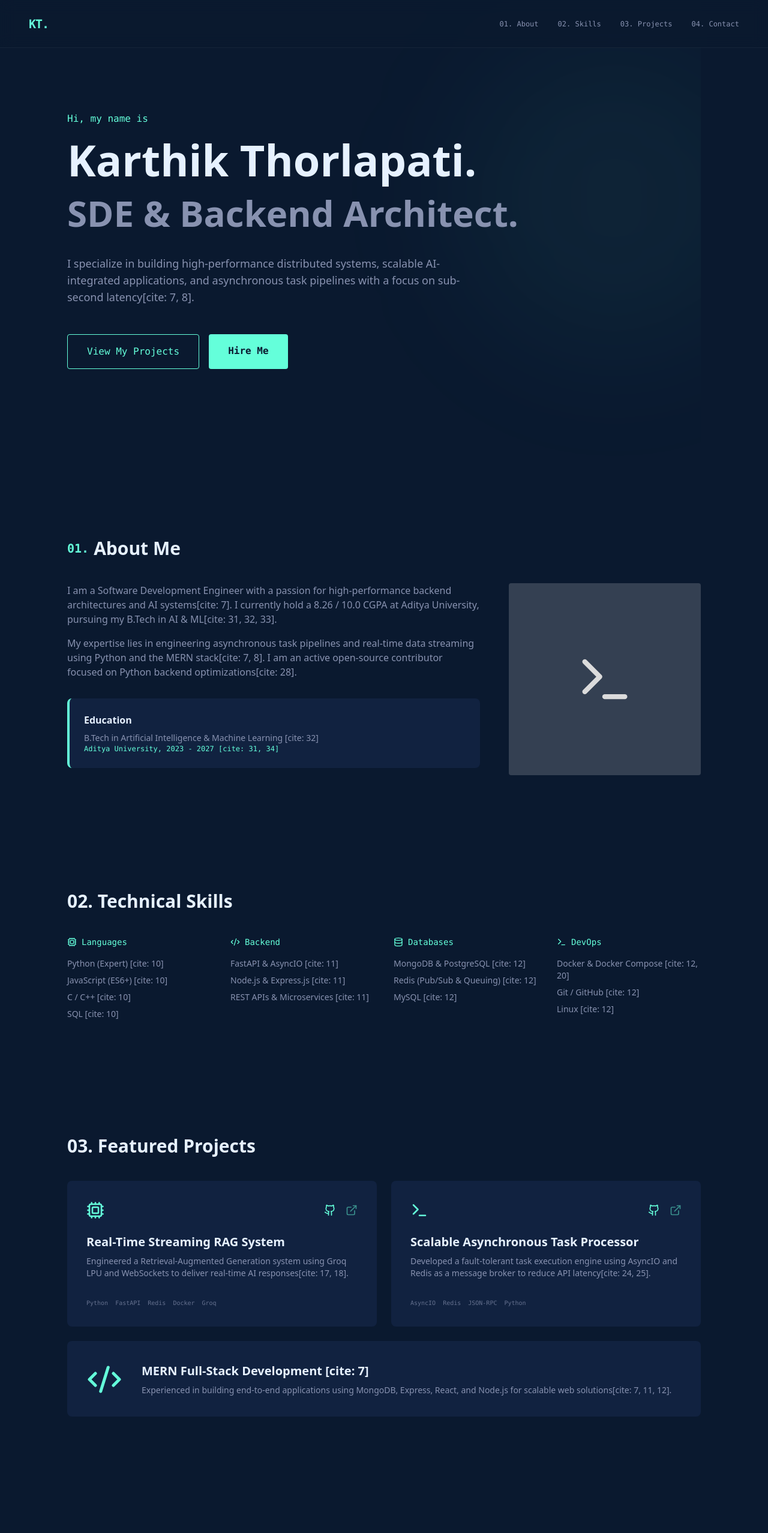
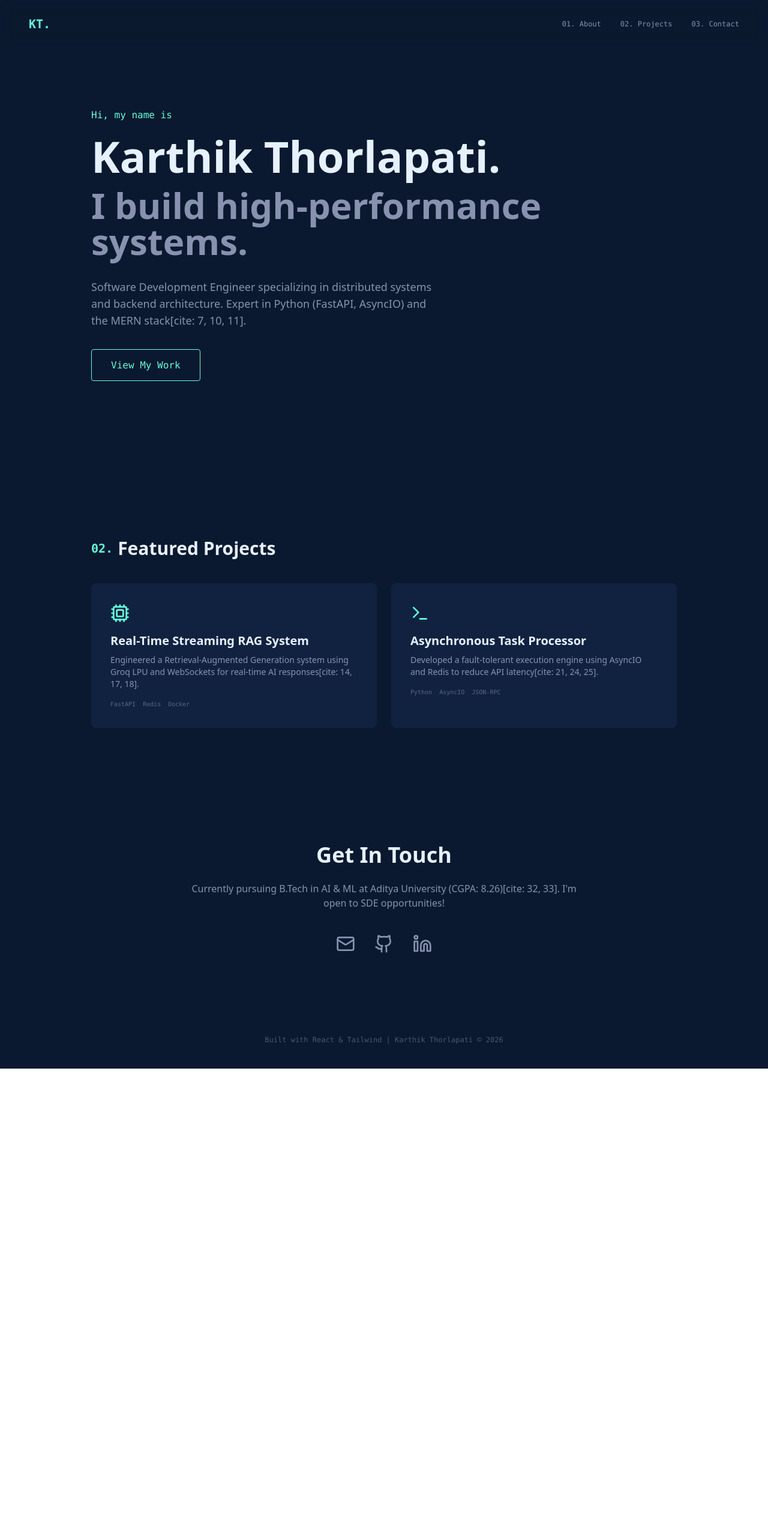
Before and after one commit to karthikthorlapati/my-portfolio, a React (Vite) app: page / in a window 1280 px wide. Shown: the top 2555 px of the page at 60% size. After the commit the page ends 1781 px from the top, so only its background shows below. Built offline with nearby package versions, Linux system fonts and the light colour scheme.

Commit message:
Fix: Update lucide-react icon naming for Vercel compatibility

```diff
--- a/src/App.jsx
+++ b/src/App.jsx
@@ -2,241 +2,97 @@ import React from 'react';
 import { motion, useScroll, useTransform } from 'framer-motion';
 import { Github, Linkedin, Mail, ExternalLink, Code2, Database, Terminal, Cpu } from 'lucide-react';
 
-// 1. REUSABLE ANIMATION WRAPPER
-const Reveal = ({ children, width = "100%" }) => {
-  return (
+// REUSABLE ANIMATION WRAPPER
+const Reveal = ({ children }) => (
   <motion.div
     initial={{ opacity: 0, y: 50 }}
     whileInView={{ opacity: 1, y: 0 }}
     viewport={{ once: true, amount: 0.2 }}
-      transition={{ duration: 0.6, ease: "easeOut" }}
-      style={{ width }}
+    transition={{ duration: 0.6 }}
   >
     {children}
   </motion.div>
 );
-};
 
-// 2. HERO SECTION (With Parallax)
-const Hero = () => {
+export default function App() {
   const { scrollY } = useScroll();
-  const y = useTransform(scrollY, [0, 500], [0, 150]);
-  const opacity = useTransform(scrollY, [0, 300], [1, 0]);
+  const yParallax = useTransform(scrollY, [0, 500], [0, 150]);
 
   return (
-    <section className="h-screen flex flex-col justify-center relative overflow-hidden">
-      <motion.div style={{ y, opacity }} className="z-10">
-        <p className="text-[#64ffda] font-mono mb-5">Hi, my name is</p>
-        <h1 className="text-5xl md:text-7xl font-bold text-[#e6f1ff] mb-4">
-          Karthik Thorlapati.
-        </h1>
-        <h2 className="text-4xl md:text-6xl font-bold text-[#8892b0] mb-8 leading-tight">
-          SDE & Backend Architect.
-        </h2>
-        <p className="max-w-2xl text-[#8892b0] text-lg mb-12">
-          I specialize in building high-performance distributed systems,
-          scalable AI-integrated applications, and asynchronous task pipelines
-          with a focus on sub-second latency[cite: 7, 8].
-        </p>
-        <div className="flex gap-4">
-          <a href="#projects" className="px-8 py-4 border border-[#64ffda] text-[#64ffda] rounded hover:bg-[#64ffda]/10 transition-all font-mono">
-            View My Projects
-          </a>
-          <a href="mailto:karthikthorlapati33@gmail.com" className="px-8 py-4 bg-[#64ffda] text-[#0a192f] rounded hover:bg-[#64ffda]/80 transition-all font-mono font-bold">
-            Hire Me
-          </a>
-        </div>
-      </motion.div>
-
-      <motion.div
-        style={{ y: useTransform(scrollY, [0, 1000], [0, 300]) }}
-        className="absolute right-[-10%] top-[10%] w-[500px] h-[500px] bg-[#64ffda]/5 rounded-full blur-[120px] -z-0"
-      />
-    </section>
-  );
-};
-
-// 3. MAIN APP
-export default function App() {
-  return (
-    <div className="bg-[#0a192f] text-[#8892b0] min-h-screen font-sans selection:bg-[#233554] selection:text-[#64ffda]">
-
-      <nav className="fixed top-0 w-full h-20 px-6 md:px-12 flex justify-between items-center z-50 backdrop-blur-md bg-[#0a192f]/80 border-b border-white/5">
-        <div className="text-[#64ffda] font-mono font-bold text-xl tracking-tighter">KT.</div>
-        <ul className="hidden md:flex gap-8 font-mono text-xs">
-          <li><a href="#about" className="hover:text-[#64ffda] transition-colors">01. About</a></li>
-          <li><a href="#skills" className="hover:text-[#64ffda] transition-colors">02. Skills</a></li>
-          <li><a href="#projects" className="hover:text-[#64ffda] transition-colors">03. Projects</a></li>
-          <li><a href="#contact" className="hover:text-[#64ffda] transition-colors">04. Contact</a></li>
+    <div className="bg-[#0a192f] text-[#8892b0] min-h-screen font-sans">
+      {/* Navigation */}
+      <nav className="fixed top-0 w-full h-20 px-12 flex justify-between items-center z-50 backdrop-blur-md bg-[#0a192f]/80">
+        <div className="text-[#64ffda] font-mono font-bold text-xl">KT.</div>
+        <ul className="flex gap-8 font-mono text-xs">
+          <li><a href="#about" className="hover:text-[#64ffda]">01. About</a></li>
+          <li><a href="#projects" className="hover:text-[#64ffda]">02. Projects</a></li>
+          <li><a href="#contact" className="hover:text-[#64ffda]">03. Contact</a></li>
         </ul>
       </nav>
 
-      <main className="max-w-6xl mx-auto px-6 md:px-12">
+      <main className="max-w-5xl mx-auto px-6">
+        {/* HERO SECTION */}
+        <section className="h-screen flex flex-col justify-center">
+          <motion.div style={{ y: yParallax }}>
+            <p className="text-[#64ffda] font-mono mb-5">Hi, my name is</p>
+            <h1 className="text-5xl md:text-7xl font-bold text-[#e6f1ff] mb-4">Karthik Thorlapati.</h1>
+            <h2 className="text-4xl md:text-6xl font-bold text-[#8892b0] mb-8">I build high-performance systems.</h2>
+            <p className="max-w-xl text-lg mb-12">
+              Software Development Engineer specializing in distributed systems and backend architecture.
+              Expert in Python (FastAPI, AsyncIO) and the MERN stack[cite: 7, 10, 11].
+            </p>
+            <a href="#projects" className="px-8 py-4 border border-[#64ffda] text-[#64ffda] rounded hover:bg-[#64ffda]/10 transition-all font-mono">
+              View My Work
+            </a>
+          </motion.div>
+        </section>
 
-        <Hero />
-
-        {/* ABOUT & EDUCATION */}
-        <section id="about" className="py-24">
+        {/* PROJECTS SECTION */}
+        <section id="projects" className="py-24">
           <Reveal>
             <h3 className="text-3xl font-bold text-[#e6f1ff] mb-10 flex items-center">
-              <span className="text-[#64ffda] font-mono text-xl mr-2">01.</span> About Me
+              <span className="text-[#64ffda] font-mono text-xl mr-2">02.</span> Featured Projects
             </h3>
-            <div className="grid md:grid-cols-3 gap-12">
-              <div className="md:col-span-2 space-y-4">
-                <p>
-                  I am a Software Development Engineer with a passion for high-performance backend
-                  architectures and AI systems[cite: 7]. I currently hold a 8.26 / 10.0 CGPA
-                  at Aditya University, pursuing my B.Tech in AI & ML[cite: 31, 32, 33].
-                </p>
-                <p>
-                  My expertise lies in engineering asynchronous task pipelines and real-time data
-                  streaming using Python and the MERN stack[cite: 7, 8]. I am an active open-source
-                  contributor focused on Python backend optimizations[cite: 28].
-                </p>
-                <div className="bg-[#112240] p-6 rounded-lg border-l-4 border-[#64ffda] mt-8">
-                  <h4 className="text-[#e6f1ff] font-bold mb-2">Education</h4>
-                  <p className="text-sm">B.Tech in Artificial Intelligence & Machine Learning [cite: 32]</p>
-                  <p className="text-[#64ffda] font-mono text-xs">Aditya University, 2023 - 2027 [cite: 31, 34]</p>
+            <div className="grid md:grid-cols-2 gap-6">
+              {/* RAG System */}
+              <div className="bg-[#112240] p-8 rounded-lg border-t-2 border-transparent hover:border-[#64ffda] transition-all">
+                <Cpu className="text-[#64ffda] mb-4" size={32} />
+                <h4 className="text-xl font-bold text-[#e6f1ff] mb-2">Real-Time Streaming RAG System</h4>
+                <p className="text-sm mb-4">Engineered a Retrieval-Augmented Generation system using Groq LPU and WebSockets for real-time AI responses[cite: 14, 17, 18].</p>
+                <div className="flex gap-3 text-[10px] font-mono opacity-60">
+                  <span>FastAPI</span> <span>Redis</span> <span>Docker</span>
                 </div>
               </div>
-              <div className="relative group h-fit">
-                <div className="absolute inset-0 border-2 border-[#64ffda] rounded translate-x-4 translate-y-4 group-hover:translate-x-2 group-hover:translate-y-2 transition-transform -z-10"></div>
-                <div className="bg-[#64ffda]/20 aspect-square rounded overflow-hidden grayscale hover:grayscale-0 transition-all duration-500">
-                   <div className="w-full h-full flex items-center justify-center text-[#64ffda]">
-                      <Terminal size={100} />
-                   </div>
+
+              {/* Task Processor */}
+              <div className="bg-[#112240] p-8 rounded-lg border-t-2 border-transparent hover:border-[#64ffda] transition-all">
+                <Terminal className="text-[#64ffda] mb-4" size={32} />
+                <h4 className="text-xl font-bold text-[#e6f1ff] mb-2">Asynchronous Task Processor</h4>
+                <p className="text-sm mb-4">Developed a fault-tolerant execution engine using AsyncIO and Redis to reduce API latency[cite: 21, 24, 25].</p>
+                <div className="flex gap-3 text-[10px] font-mono opacity-60">
+                  <span>Python</span> <span>AsyncIO</span> <span>JSON-RPC</span>
                 </div>
               </div>
             </div>
           </Reveal>
         </section>
 
-        {/* SKILLS */}
-        <section id="skills" className="py-24">
+        {/* CONTACT SECTION */}
+        <section id="contact" className="py-24 text-center max-w-2xl mx-auto">
           <Reveal>
-            <h3 className="text-3xl font-bold text-[#e6f1ff] mb-10">02. Technical Skills</h3>
-            <div className="grid grid-cols-1 md:grid-cols-2 lg:grid-cols-4 gap-8">
-              <div className="space-y-4">
-                <h4 className="text-[#64ffda] font-mono text-sm flex items-center gap-2"><Cpu size={16}/> Languages</h4>
-                <ul className="text-sm space-y-2">
-                   <li>Python (Expert) [cite: 10]</li><li>JavaScript (ES6+) [cite: 10]</li><li>C / C++ [cite: 10]</li><li>SQL [cite: 10]</li>
-                </ul>
-              </div>
-              <div className="space-y-4">
-                <h4 className="text-[#64ffda] font-mono text-sm flex items-center gap-2"><Code2 size={16}/> Backend</h4>
-                <ul className="text-sm space-y-2">
-                   <li>FastAPI & AsyncIO [cite: 11]</li><li>Node.js & Express.js [cite: 11]</li><li>REST APIs & Microservices [cite: 11]</li>
-                </ul>
-              </div>
-              <div className="space-y-4">
-                <h4 className="text-[#64ffda] font-mono text-sm flex items-center gap-2"><Database size={16}/> Databases</h4>
-                <ul className="text-sm space-y-2">
-                   <li>MongoDB & PostgreSQL [cite: 12]</li><li>Redis (Pub/Sub & Queuing) [cite: 12]</li><li>MySQL [cite: 12]</li>
-                </ul>
-              </div>
-              <div className="space-y-4">
-                <h4 className="text-[#64ffda] font-mono text-sm flex items-center gap-2"><Terminal size={16}/> DevOps</h4>
-                <ul className="text-sm space-y-2">
-                   <li>Docker & Docker Compose [cite: 12, 20]</li><li>Git / GitHub [cite: 12]</li><li>Linux [cite: 12]</li>
-                </ul>
-              </div>
+            <h3 className="text-4xl font-bold text-[#e6f1ff] mb-6">Get In Touch</h3>
+            <p className="mb-10">Currently pursuing B.Tech in AI & ML at Aditya University (CGPA: 8.26)[cite: 32, 33]. I'm open to SDE opportunities!</p>
+            <div className="flex justify-center gap-8">
+              <a href="mailto:karthikthorlapati33@gmail.com" className="hover:text-[#64ffda]"><Mail size={32} /></a>
+              <a href="https://github.com/karthikthorlapati" className="hover:text-[#64ffda]"><Github size={32} /></a>
+              <a href="https://linkedin.com/in/karthikthorlapati" className="hover:text-[#64ffda]"><Linkedin size={32} /></a>
             </div>
           </Reveal>
         </section>
-
-        {/* PROJECTS */}
-        <section id="projects" className="py-24">
-          <Reveal>
-            <h3 className="text-3xl font-bold text-[#e6f1ff] mb-10">03. Featured Projects</h3>
-            <div className="grid grid-cols-1 md:grid-cols-2 gap-6">
-
-              {/* Project 1: RAG System */}
-              <motion.div whileHover={{ y: -10 }} className="bg-[#112240] p-8 rounded-lg flex flex-col justify-between border-t-2 border-transparent hover:border-[#64ffda] transition-all duration-300">
-                <div>
-                  <div className="flex justify-between items-center mb-6 text-[#64ffda]">
-                    <Cpu size={30} />
-                    <div className="flex gap-4">
-                      <a href="https://github.com" className="hover:text-white"><Github size={20}/></a>
-                      <ExternalLink size={20} className="opacity-50" />
-                    </div>
-                  </div>
-                  <h4 className="text-xl font-bold text-[#e6f1ff] mb-2">Real-Time Streaming RAG System </h4>
-                  <p className="text-sm mb-4">Engineered a Retrieval-Augmented Generation system using Groq LPU and WebSockets to deliver real-time AI responses[cite: 17, 18].</p>
-                </div>
-                <ul className="flex flex-wrap gap-3 font-mono text-[10px] mt-4 opacity-70">
-                  <li>Python</li><li>FastAPI</li><li>Redis</li><li>Docker</li><li>Groq</li>
-                </ul>
-              </motion.div>
-
-              {/* Project 2: Task Processor */}
-              <motion.div whileHover={{ y: -10 }} className="bg-[#112240] p-8 rounded-lg flex flex-col justify-between border-t-2 border-transparent hover:border-[#64ffda] transition-all duration-300">
-                <div>
-                  <div className="flex justify-between items-center mb-6 text-[#64ffda]">
-                    <Terminal size={30} />
-                    <div className="flex gap-4">
-                      <a href="https://github.com" className="hover:text-white"><Github size={20}/></a>
-                      <ExternalLink size={20} className="opacity-50" />
-                    </div>
-                  </div>
-                  <h4 className="text-xl font-bold text-[#e6f1ff] mb-2">Scalable Asynchronous Task Processor </h4>
-                  <p className="text-sm mb-4">Developed a fault-tolerant task execution engine using AsyncIO and Redis as a message broker to reduce API latency[cite: 24, 25].</p>
-                </div>
-                <ul className="flex flex-wrap gap-3 font-mono text-[10px] mt-4 opacity-70">
-                  <li>AsyncIO</li><li>Redis</li><li>JSON-RPC</li><li>Python</li>
-                </ul>
-              </motion.div>
-
-              {/* Project 3: MERN Project Placeholder */}
-              <motion.div whileHover={{ y: -10 }} className="bg-[#112240] p-8 rounded-lg flex flex-col justify-between border-t-2 border-transparent hover:border-[#64ffda] transition-all duration-300 md:col-span-2">
-                <div className="flex gap-8 items-center">
-                  <div className="text-[#64ffda] hidden md:block"><Code2 size={60} /></div>
-                  <div>
-                    <h4 className="text-xl font-bold text-[#e6f1ff] mb-2">MERN Full-Stack Development [cite: 7]</h4>
-                    <p className="text-sm">Experienced in building end-to-end applications using MongoDB, Express, React, and Node.js for scalable web solutions[cite: 7, 11, 12].</p>
-                  </div>
-                </div>
-              </motion.div>
-
-            </div>
-          </Reveal>
-        </section>
-
-        {/* CONTACT */}
-        <section id="contact" className="py-24 text-center max-w-2xl mx-auto">
-          <Reveal>
-            <p className="text-[#64ffda] font-mono mb-4 text-sm">04. Get In Touch</p>
-            <h3 className="text-4xl md:text-5xl font-bold text-[#e6f1ff] mb-6">Let's Connect</h3>
-            <p className="mb-10">
-              I am currently looking for SDE opportunities where I can apply my skills in backend
-              architecture and high-performance systems[cite: 7, 8].
-            </p>
-
-            <div className="flex justify-center gap-10 mb-12">
-              <a href="mailto:karthikthorlapati33@gmail.com" className="hover:text-[#64ffda] hover:-translate-y-1 transition-all flex flex-col items-center gap-2">
-                <Mail size={32} /><span className="text-[10px] font-mono uppercase tracking-widest">Email</span>
-              </a>
-              <a href="https://github.com/karthikthorlapati" target="_blank" className="hover:text-[#64ffda] hover:-translate-y-1 transition-all flex flex-col items-center gap-2">
-                <Github size={32} /><span className="text-[10px] font-mono uppercase tracking-widest">Github</span>
-              </a>
-              <a href="https://linkedin.com/in/karthikthorlapati" target="_blank" className="hover:text-[#64ffda] hover:-translate-y-1 transition-all flex flex-col items-center gap-2">
-                <Linkedin size={32} /><span className="text-[10px] font-mono uppercase tracking-widest">LinkedIn</span>
-              </a>
-            </div>
-
-            <a
-              href="mailto:karthikthorlapati33@gmail.com"
-              className="px-12 py-5 border border-[#64ffda] text-[#64ffda] rounded hover:bg-[#64ffda]/10 transition-all font-mono text-lg"
-            >
-              Contact Me [cite: 3]
-            </a>
-          </Reveal>
-        </section>
-
       </main>
 
-      <footer className="py-10 text-center font-mono text-[10px] opacity-40">
-        <p>Karthik Thorlapati © 2026 [cite: 1]</p>
-        <p className="mt-2 tracking-widest">BUILDING FOR SUB-SECOND LATENCY </p>
+      <footer className="py-10 text-center font-mono text-xs opacity-50">
+        Built with React & Tailwind | Karthik Thorlapati © 2026
       </footer>
     </div>
   );
```
Lines whose indentation alone changed are shown as unchanged.
